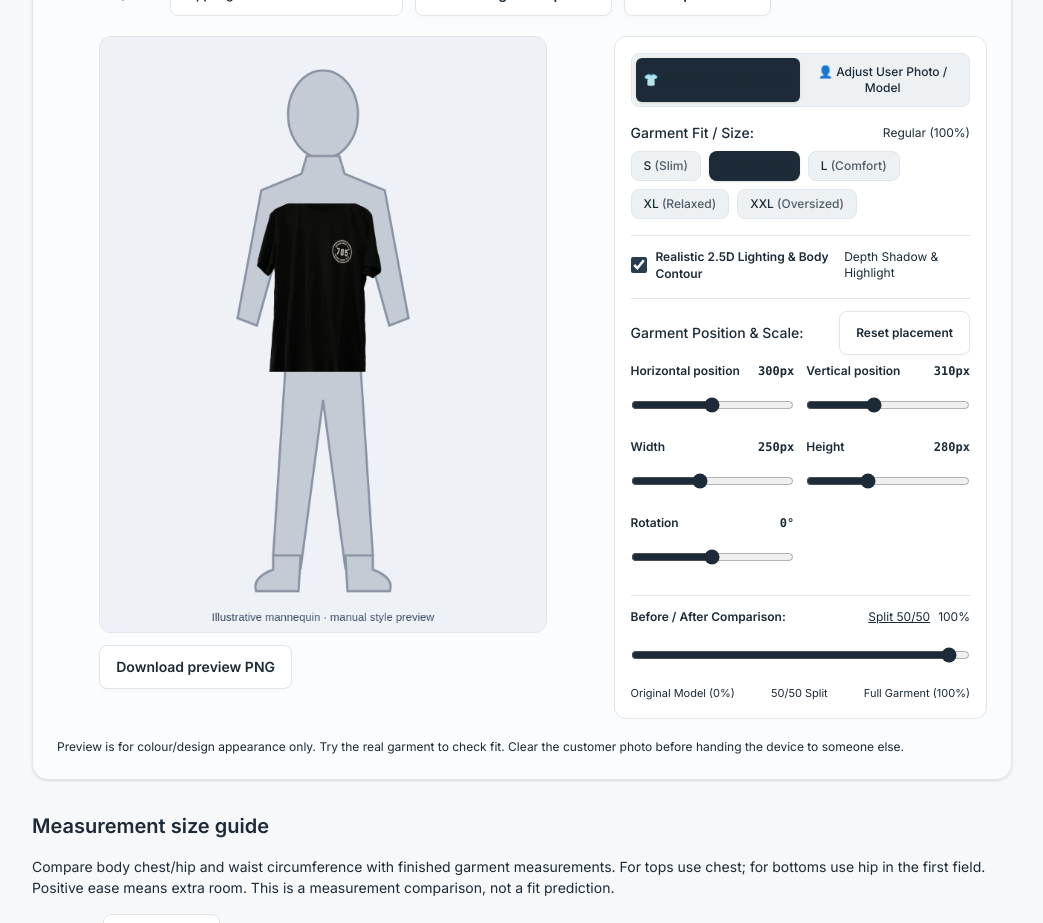
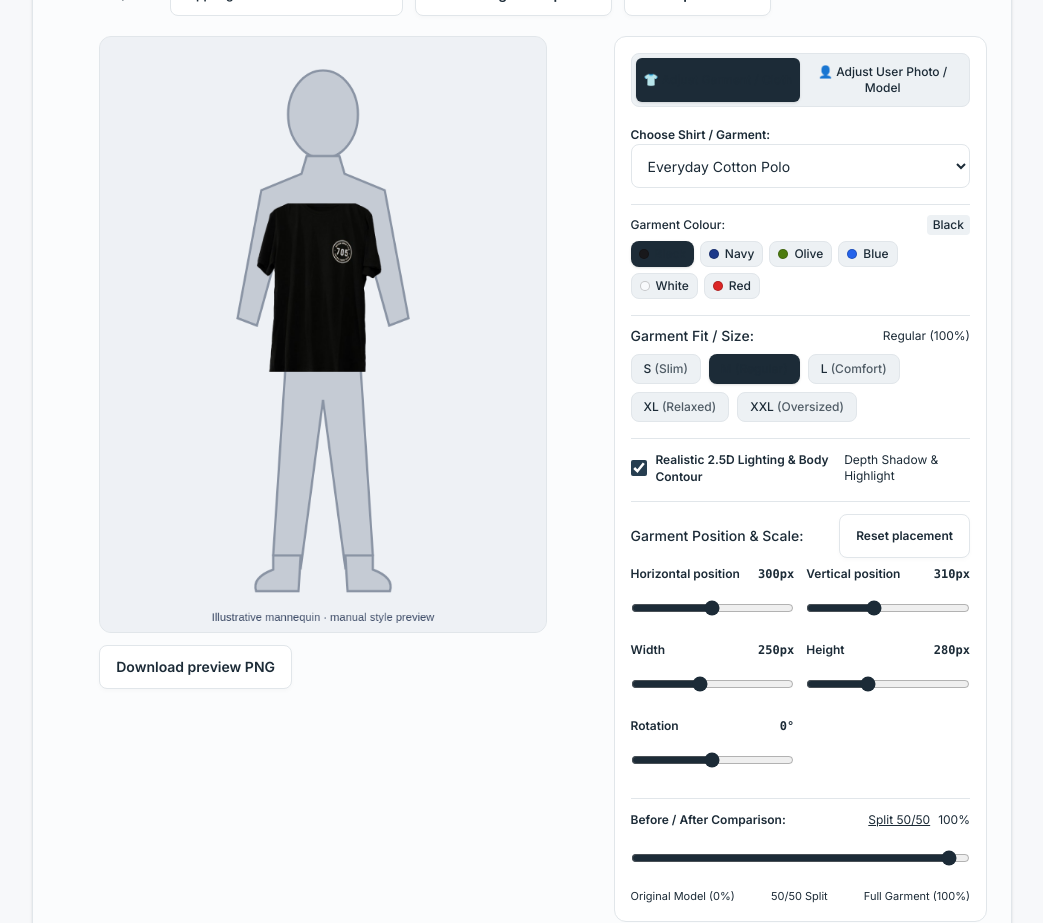
Before and after one commit to apanaTimeWeb/clothes_shop_erp, a Next.js app: page /frontend_admin/admin_showroom/showroom_studio in a window 1280 px wide. Shown: the part 1500-2423 px from the top of the page, without its empty margins (236-1279 px from the left). Built offline with nearby package versions, Linux system fonts and the light colour scheme.

Commit message:
feat(showroom_studio): add quick garment switcher and interactive color swatches in try-on controls

```diff
--- a/src/app/frontend_admin/admin_showroom/showroom_studio/components/AdminShowroomStudioMain.tsx
+++ b/src/app/frontend_admin/admin_showroom/showroom_studio/components/AdminShowroomStudioMain.tsx
@@ -130,6 +130,14 @@ export function AdminShowroomStudioMain() {
         productCategory={productCategory}
         productName={product.name}
         colour={selected}
+        products={products.map((p) => ({ id: p.id, name: p.name }))}
+        productId={product.id}
+        onSelectProduct={(id) => {
+          setProductId(id);
+          setColour("");
+        }}
+        colours={colours}
+        onSelectColour={(c) => setColour(c)}
       />
       <AdminShowroomStudioSizeGuide
         canEdit={canEdit}
--- a/src/app/frontend_admin/admin_showroom/showroom_studio/components/AdminShowroomStudioPreview.tsx
+++ b/src/app/frontend_admin/admin_showroom/showroom_studio/components/AdminShowroomStudioPreview.tsx
@@ -29,6 +29,11 @@ interface AdminShowroomStudioPreviewProps {
   productCategory?: GarmentCategory;
   productName?: string;
   colour?: string;
+  products?: Array<{ id: string; name: string }>;
+  productId?: string;
+  onSelectProduct?: (id: string) => void;
+  colours?: string[];
+  onSelectColour?: (colour: string) => void;
 }
 
 export function AdminShowroomStudioPreview({
@@ -38,6 +43,11 @@ export function AdminShowroomStudioPreview({
   productCategory = "top",
   productName = "",
   colour = "",
+  products = [],
+  productId,
+  onSelectProduct,
+  colours = [],
+  onSelectColour,
 }: AdminShowroomStudioPreviewProps) {
   const t = useTranslations("studio");
   const canvas = useRef<HTMLCanvasElement>(null);
@@ -266,21 +276,16 @@ export function AdminShowroomStudioPreview({
 
         <div className="lg:col-span-5">
           <AdminShowroomStudioTryOnControls
-            pose={pose}
-            setPose={setPose}
-            hasCutout={Boolean(effectiveSrc)}
-            sizeScale={sizeScale}
-            setSizeScale={setSizeScale}
-            splitRatio={splitRatio}
-            setSplitRatio={setSplitRatio}
-            blendLighting={blendLighting}
-            setBlendLighting={setBlendLighting}
+            pose={pose} setPose={setPose} hasCutout={Boolean(effectiveSrc)}
+            sizeScale={sizeScale} setSizeScale={setSizeScale}
+            splitRatio={splitRatio} setSplitRatio={setSplitRatio}
+            blendLighting={blendLighting} setBlendLighting={setBlendLighting}
             onReset={() => applyPreset(category)}
-            modelTransform={modelTransform}
-            setModelTransform={setModelTransform}
+            modelTransform={modelTransform} setModelTransform={setModelTransform}
             onResetModel={() => setModelTransform(DEFAULT_MODEL_TRANSFORM)}
-            activeTab={activeTab}
-            setActiveTab={setActiveTab}
+            activeTab={activeTab} setActiveTab={setActiveTab}
+            products={products} productId={productId} onSelectProduct={onSelectProduct}
+            colours={colours} selectedColour={colour} onSelectColour={onSelectColour}
           />
         </div>
       </div>
--- a/src/app/frontend_admin/admin_showroom/showroom_studio/components/AdminShowroomStudioTryOnControls.tsx
+++ b/src/app/frontend_admin/admin_showroom/showroom_studio/components/AdminShowroomStudioTryOnControls.tsx
@@ -1,6 +1,7 @@
 "use client";
 import { Button } from "@/components/ui/Button";
 import { useTranslations } from "next-intl";
+import { getGarmentColorPalette } from "@/app/frontend_admin/admin_showroom/showroom_studio/utils/AdminShowroomStudioPhoto";
 
 export interface StudioPose {
   x: number;
@@ -44,16 +45,19 @@ interface AdminShowroomStudioTryOnControlsProps {
   onResetModel: () => void;
   activeTab: "garment" | "model";
   setActiveTab: (tab: "garment" | "model") => void;
+  products?: Array<{ id: string; name: string }>;
+  productId?: string;
+  onSelectProduct?: (id: string) => void;
+  colours?: string[];
+  selectedColour?: string;
+  onSelectColour?: (colour: string) => void;
 }
 
 const SIZES = [
-  { label: "S", scale: 0.94, desc: "Slim" },
-  { label: "M", scale: 1.0, desc: "Regular" },
-  { label: "L", scale: 1.06, desc: "Comfort" },
-  { label: "XL", scale: 1.12, desc: "Relaxed" },
+  { label: "S", scale: 0.94, desc: "Slim" }, { label: "M", scale: 1.0, desc: "Regular" },
+  { label: "L", scale: 1.06, desc: "Comfort" }, { label: "XL", scale: 1.12, desc: "Relaxed" },
   { label: "XXL", scale: 1.18, desc: "Oversized" },
 ];
-
 const MODEL_FIELDS = [
   { field: "zoom", label: "Photo Zoom / Scale", min: 40, max: 250, unit: "%" },
   { field: "rotation", label: "Straighten / Rotation", min: -90, max: 90, unit: "°" },
@@ -79,8 +83,15 @@ export function AdminShowroomStudioTryOnControls({
   onResetModel,
   activeTab,
   setActiveTab,
+  products = [],
+  productId,
+  onSelectProduct,
+  colours = [],
+  selectedColour = "",
+  onSelectColour,
 }: AdminShowroomStudioTryOnControlsProps) {
   const t = useTranslations("studio");
+  const availableColours = Array.from(new Set([...colours, "Black", "Navy", "Blue", "White", "Olive", "Red"]));
 
   return (
     <div className="space-y-4 rounded-xl border border-border bg-card p-4">
@@ -112,8 +123,56 @@ export function AdminShowroomStudioTryOnControls({
 
       {activeTab === "garment" ? (
         <>
+          {/* Garment / Shirt / T-Shirt Switcher */}
+          {products.length > 0 && onSelectProduct && (
+            <div className="space-y-1">
+              <label htmlFor="garment-select" className="text-xs font-medium text-foreground">
+                Choose Shirt / Garment:
+              </label>
+              <select
+                id="garment-select"
+                value={productId}
+                onChange={(e) => onSelectProduct(e.target.value)}
+                className="w-full rounded-lg border border-border bg-background px-2.5 py-1.5 text-xs font-medium text-foreground"
+              >
+                {products.map((p) => (
+                  <option key={p.id} value={p.id}>{p.name}</option>
+                ))}
+              </select>
+            </div>
+          )}
+
+          {/* Colour Swatches */}
+          {onSelectColour && (
+            <div className="space-y-1.5 border-t border-border pt-2.5">
+              <div className="flex items-center justify-between text-xs">
+                <span className="font-medium text-foreground">Garment Colour:</span>
+                <span className="rounded bg-subtle px-1.5 py-0.5 font-medium text-foreground">{selectedColour || "Default"}</span>
+              </div>
+              <div className="flex flex-wrap gap-1.5">
+                {availableColours.map((c) => {
+                  const p = getGarmentColorPalette(c);
+                  const isSel = selectedColour.trim().toLowerCase() === c.trim().toLowerCase();
+                  return (
+                    <button
+                      key={c}
+                      type="button"
+                      onClick={() => onSelectColour(c)}
+                      className={`inline-flex items-center gap-1.5 rounded-lg px-2 py-1 text-xs font-medium transition-all ${
+                        isSel ? "bg-primary text-primary-foreground shadow-sm" : "border border-border bg-subtle text-foreground hover:bg-muted"
+                      }`}
+                    >
+                      <span className="h-2.5 w-2.5 rounded-full border border-black/20 shrink-0" style={{ backgroundColor: p.primary }} />
+                      <span>{c}</span>
+                    </button>
+                  );
+                })}
+              </div>
+            </div>
+          )}
+
           {/* Fit & Size simulation */}
-          <div className="space-y-2">
+          <div className="space-y-2 border-t border-border pt-2.5">
             <div className="flex items-center justify-between text-sm">
               <span className="font-medium text-foreground">Garment Fit / Size:</span>
               <span className="text-xs text-muted-foreground">
@@ -161,30 +220,18 @@ export function AdminShowroomStudioTryOnControls({
               </Button>
             </div>
             <div className="grid gap-3 sm:grid-cols-2">
-              {(["x", "y", "width", "height", "rotation"] as const).map((field) => (
-                <label key={field} className="flex flex-col text-xs text-foreground">
+              {(["x", "y", "width", "height", "rotation"] as const).map((f) => (
+                <label key={f} className="flex flex-col text-xs text-foreground">
                   <span className="flex justify-between">
-                    <span>
-                      {{
-                        x: t("message089"),
-                        y: t("message090"),
-                        width: t("message091"),
-                        height: t("message092"),
-                        rotation: t("message093"),
-                      }[field]}
-                    </span>
-                    <span className="font-mono text-muted-foreground">
-                      {Math.round(pose[field])}
-                      {field === "rotation" ? "°" : "px"}
-                    </span>
+                    <span>{{ x: t("message089"), y: t("message090"), width: t("message091"), height: t("message092"), rotation: t("message093") }[f]}</span>
+                    <span className="font-mono text-muted-foreground">{Math.round(pose[f])}{f === "rotation" ? "°" : "px"}</span>
                   </span>
                   <input
                     type="range"
-                    min={field === "rotation" ? -180 : field === "width" || field === "height" ? 20 : 0}
-                    max={field === "rotation" ? 180 : field === "y" || field === "height" ? 800 : 600}
-                    value={pose[field]}
-                    disabled={!hasCutout}
-                    onChange={(e) => setPose({ ...pose, [field]: Number(e.target.value) })}
+                    min={f === "rotation" ? -180 : f === "width" || f === "height" ? 20 : 0}
+                    max={f === "rotation" ? 180 : f === "y" || f === "height" ? 800 : 600}
+                    value={pose[f]} disabled={!hasCutout}
+                    onChange={(e) => setPose({ ...pose, [f]: Number(e.target.value) })}
                     className="mt-1 w-full cursor-pointer accent-primary"
                   />
                 </label>
@@ -210,7 +257,7 @@ export function AdminShowroomStudioTryOnControls({
               <label key={field} className="flex flex-col text-xs text-foreground">
                 <span className="flex justify-between">
                   <span>{label}</span>
-                  <span className="font-mono text-muted-foreground">{modelTransform[field]}{unit}</span>
+                  <span className="font-mono text-muted-foreground">{Math.round(modelTransform[field])}{unit}</span>
                 </span>
                 <input
                   type="range"
@@ -229,33 +276,20 @@ export function AdminShowroomStudioTryOnControls({
       {/* Before / After Split Slider (Common to both) */}
       <div className="space-y-2 border-t border-border pt-3">
         <div className="flex items-center justify-between text-sm">
-          <label htmlFor="split-slider" className="font-medium text-foreground">
-            Before / After Comparison:
-          </label>
+          <label htmlFor="split-slider" className="font-medium text-foreground">Before / After Comparison:</label>
           <div className="flex items-center gap-2">
-            <button
-              type="button"
-              onClick={() => setSplitRatio(splitRatio < 0.99 ? 1.0 : 0.5)}
-              className="text-xs text-primary underline hover:opacity-80"
-            >
+            <button type="button" onClick={() => setSplitRatio(splitRatio < 0.99 ? 1.0 : 0.5)} className="text-xs text-primary underline hover:opacity-80">
               {splitRatio < 0.99 ? "Show Full Try-On" : "Split 50/50"}
             </button>
             <span className="text-xs text-muted-foreground">{Math.round(splitRatio * 100)}%</span>
           </div>
         </div>
         <input
-          id="split-slider"
-          type="range"
-          min={0}
-          max={100}
-          value={Math.round(splitRatio * 100)}
-          onChange={(e) => setSplitRatio(Number(e.target.value) / 100)}
-          className="w-full cursor-pointer accent-primary"
+          id="split-slider" type="range" min={0} max={100} value={Math.round(splitRatio * 100)}
+          onChange={(e) => setSplitRatio(Number(e.target.value) / 100)} className="w-full cursor-pointer accent-primary"
         />
         <div className="flex justify-between text-[11px] text-muted-foreground">
-          <span>Original Model (0%)</span>
-          <span>50/50 Split</span>
-          <span>Full Garment (100%)</span>
+          <span>Original Model (0%)</span><span>50/50 Split</span><span>Full Garment (100%)</span>
         </div>
       </div>
     </div>
```
